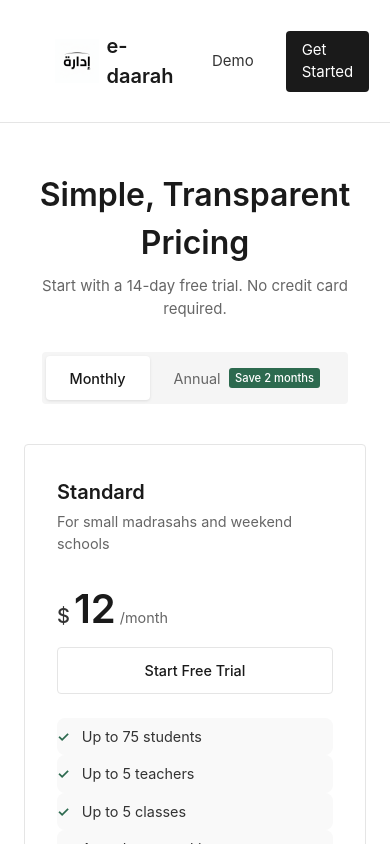
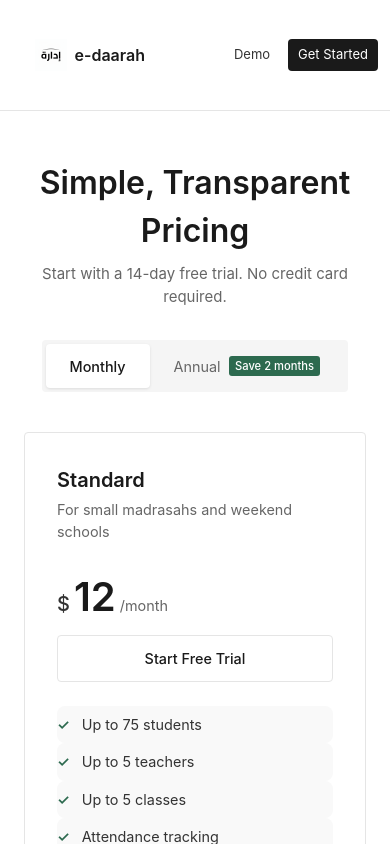
Before and after one commit to aoalaka/e-daarah, a React (Vite) app in the folder frontend/: page /pricing in a window 390 px wide. Shown: the top 844 px of the page. Built offline with nearby package versions, Linux system fonts and the light colour scheme; no server answers.

Commit message:
Refactor landing and pricing page styles for improved mobile responsiveness and visual consistency

```diff
--- a/frontend/src/pages/Landing.css
+++ b/frontend/src/pages/Landing.css
@@ -20,17 +20,19 @@
   display: flex;
   align-items: center;
   gap: 8px;
+  flex-shrink: 0;
 }
 
 .logo-img {
-  height: 44px;
+  height: 36px;
   width: auto;
 }
 
 .logo-text {
-  font-size: 20px;
+  font-size: 18px;
   font-weight: 600;
   color: #1a1a1a;
+  white-space: nowrap;
 }
 
 .footer-logo {
@@ -57,11 +59,12 @@
 }
 
 .nav-link {
-  padding: 12px 16px;
-  font-size: 15px;
+  padding: 10px 14px;
+  font-size: 14px;
   color: #666;
   text-decoration: none;
   border-radius: 6px;
+  white-space: nowrap;
 }
 
 .nav-link:hover {
@@ -484,3 +487,27 @@
     font-size: 48px;
   }
 }
+
+/* Small mobile screens */
+@media (max-width: 480px) {
+  .landing-header {
+    padding: 10px 12px;
+  }
+
+  .logo-img {
+    height: 32px;
+  }
+
+  .logo-text {
+    font-size: 16px;
+  }
+
+  .header-nav {
+    gap: 4px;
+  }
+
+  .nav-link {
+    padding: 8px 10px;
+    font-size: 13px;
+  }
+}
--- a/frontend/src/pages/Pricing.css
+++ b/frontend/src/pages/Pricing.css
@@ -9,7 +9,7 @@
   display: flex;
   justify-content: space-between;
   align-items: center;
-  padding: 1rem 2rem;
+  padding: 12px 16px;
   border-bottom: 1px solid var(--light);
 }
 
@@ -18,31 +18,35 @@
   display: flex;
   align-items: center;
   gap: 8px;
+  flex-shrink: 0;
 }
 
 .pricing-header .logo-img {
-  height: 44px;
+  height: 36px;
   width: auto;
 }
 
 .pricing-header .logo-text {
-  font-size: 20px;
+  font-size: 18px;
   font-weight: 600;
   color: var(--black);
+  white-space: nowrap;
 }
 
 .pricing-header .header-nav {
   display: flex;
-  gap: 1rem;
+  gap: 8px;
   align-items: center;
 }
 
 .pricing-header .nav-link {
   color: var(--dark);
   text-decoration: none;
-  padding: 0.5rem 1rem;
+  padding: 8px 12px;
   border-radius: var(--radius);
   transition: background 0.2s;
+  font-size: 14px;
+  white-space: nowrap;
 }
 
 .pricing-header .nav-link:hover {
@@ -56,6 +60,26 @@
 
 .pricing-header .nav-link.primary:hover {
   background: var(--dark);
+}
+
+/* Mobile header adjustments */
+@media (max-width: 480px) {
+  .pricing-header {
+    padding: 10px 12px;
+  }
+
+  .pricing-header .logo-img {
+    height: 32px;
+  }
+
+  .pricing-header .logo-text {
+    font-size: 16px;
+  }
+
+  .pricing-header .nav-link {
+    padding: 6px 10px;
+    font-size: 13px;
+  }
 }
 
 /* Main Content */
@@ -228,6 +252,7 @@
 }
 
 .plan-btn {
+  display: block;
   width: 100%;
   padding: 0.875rem;
   border: 1px solid var(--light);
@@ -239,6 +264,9 @@
   cursor: pointer;
   transition: all 0.2s;
   margin-bottom: 1.5rem;
+  text-align: center;
+  text-decoration: none;
+  box-sizing: border-box;
 }
 
 .plan-btn:hover {
```
